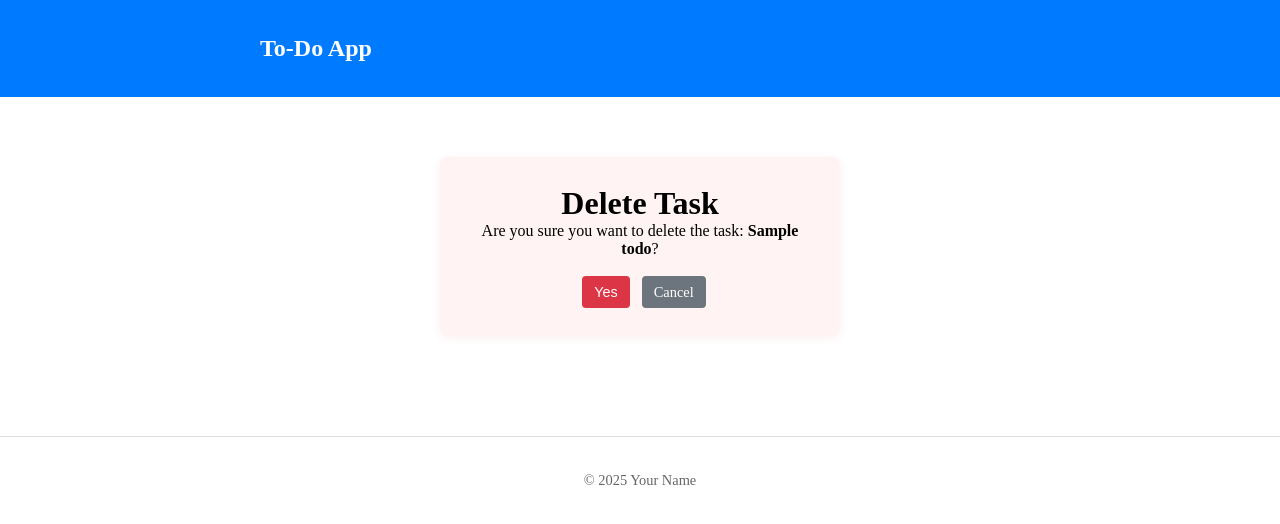
After one commit to ab-wap/ToDo-app-Django, a Django app: template toDoApp/templates/confirm_delete.html in a window 1280 px wide. The commit adds this page. Shown: the top 524 px of the page. Run offline with Django 5.2, Linux system fonts and the light colour scheme; the template is opened without the code that fills it: values that come from a table or form of the project are taken from there, others are empty; tables that the repository leaves empty hold one stand-in row (values such as "Sample post").

Commit message:
corrected update and delete functionalities

```diff
--- a/toDoApp/static/css/styles.css
+++ b/toDoApp/static/css/styles.css
@@ -111,3 +111,23 @@
     margin: 5px 0 0 0;
   }
 }
+.delete-confirm {
+  max-width: 400px;
+  margin: 40px auto;
+  background: #fff3f3;
+  padding: 28px;
+  border-radius: 8px;
+  box-shadow: 0 2px 8px rgba(220,53,69,0.08);
+  text-align: center;
+}
+
+.delete-task-details {
+  margin: 18px 0;
+  font-size: 1.1rem;
+}
+
+.delete-task-details .due-date {
+  color: #dc3545;
+  font-weight: 500;
+  margin-left: 6px;
+}
--- /dev/null
+++ b/toDoApp/templates/confirm_delete.html
@@ -0,0 +1,23 @@
+{% extends 'base.html' %}
+
+{% block title %}Delete{% endblock %}
+
+{% block content %}
+  <div class="delete-confirm">
+    <h1>Delete Task</h1>
+    <p>Are you sure you want to delete the task: <strong>{{ todo.title }}</strong>?</p>
+    <div class="delete-task-details">
+      {% comment %} {% if todo.due_date %}
+        <span class="due-date"> (Due: {{ todo.due_date|date:"M d, Y" }})</span>
+      {% endif %}
+      {% if todo.description %}
+        <p>{{ todo.description }}</p>
+      {% endif %} {% endcomment %}
+    </div>
+    <form method="POST">
+      {% csrf_token %}
+      <button type="submit" class="btn btn-danger">Yes</button>
+      <a href="{% url 'home' %}" class="btn btn-secondary">Cancel</a>
+    </form>
+  </div>
+{% endblock %}
--- a/toDoApp/templates/index.html
+++ b/toDoApp/templates/index.html
@@ -16,10 +16,11 @@
             <input type="checkbox" name="completed" onchange="this.form.submit()" {% if todo.completed %}checked{% endif %}>
           </form>
           <span class="task-title {% if todo.completed %}completed{% endif %}">
-            {{ todo.title }} - Due: {{ todo.due_date|date:"M d, Y" }}
+            {{ todo.title }}
+            {% comment %} - Due: {{ todo.due_date|date:"M d, Y" }} {% endcomment %}
           </span>
           <a href="{% url 'update' todo.id %}" class="btn btn-secondary">Edit</a>
-          <a href="{% url 'delete' todo.id %}" class="btn btn-danger" onclick="return confirm('Are you sure?');">Delete</a>
+          <a href="{% url 'delete' todo.id %}" class="btn btn-danger">Delete</a>
         </li>
       {% endfor %}
     </ul>
--- a/toDoApp/views.py
+++ b/toDoApp/views.py
@@ -20,7 +20,7 @@ def delete_view(request, todo_id):
     if request.method == 'POST':
         todo.delete()
         return redirect('home')
-    return render(request, 'index.html', {'todos': Todos.objects.all(), 'form': TodoForm()})
+    return render(request, 'confirm_delete.html', {'todo': todo})
 
 def update_view(request, todo_id):
     todo = Todos.objects.get(id=todo_id)
@@ -30,7 +30,7 @@ def update_view(request, todo_id):
         if form.is_valid():
             form.save()
             return redirect('home')
-    return render(request, 'index.html', {'todos': Todos.objects.all(), 'form': form})
+    return render(request, 'list_form.html', {'todo': todo, 'form': form})
 
 def toggle_view(request, todo_id):
     todo = Todos.objects.get(id=todo_id)
```
Also changed, not shown: toDoApp/templates/list_form.html (+5 -5 lines).
